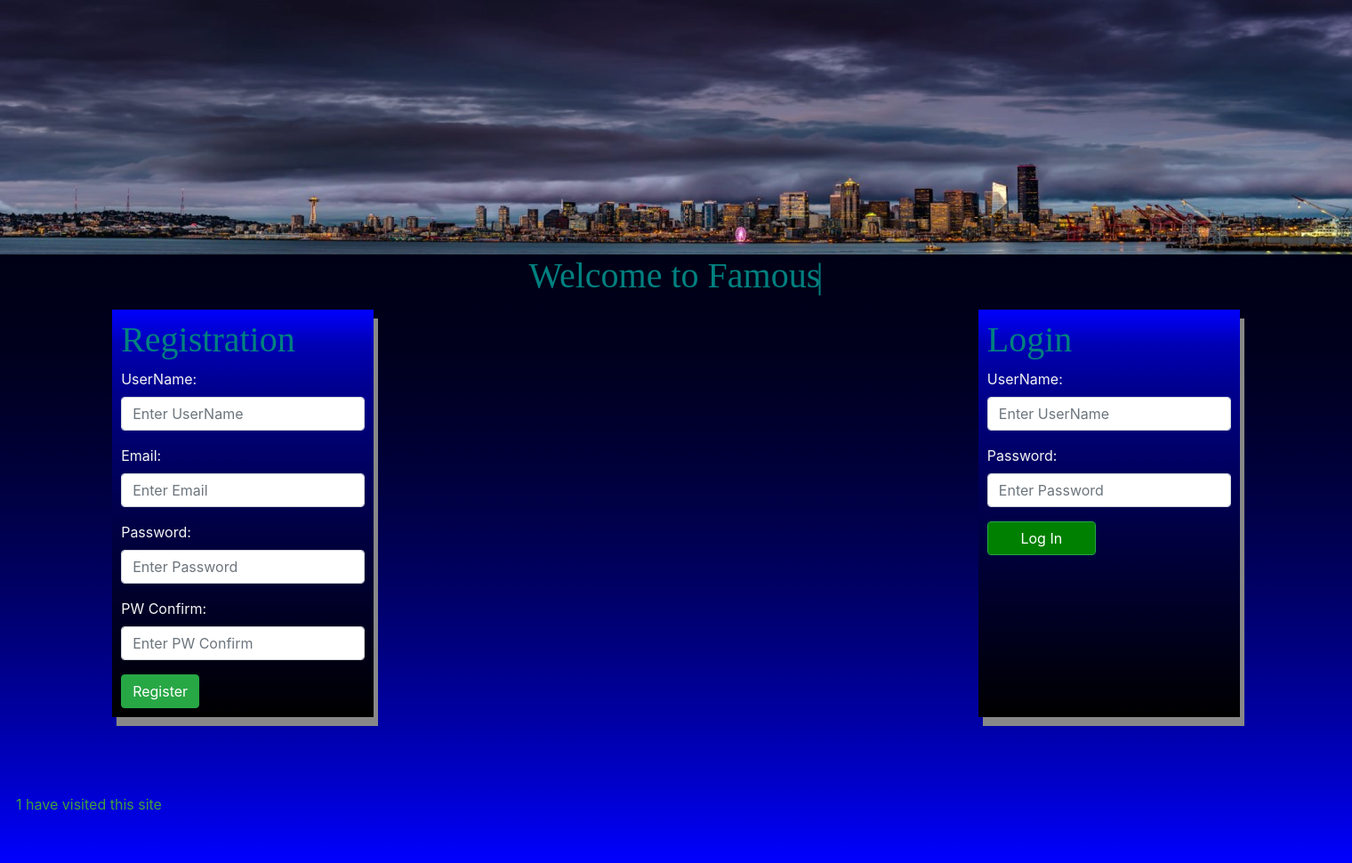
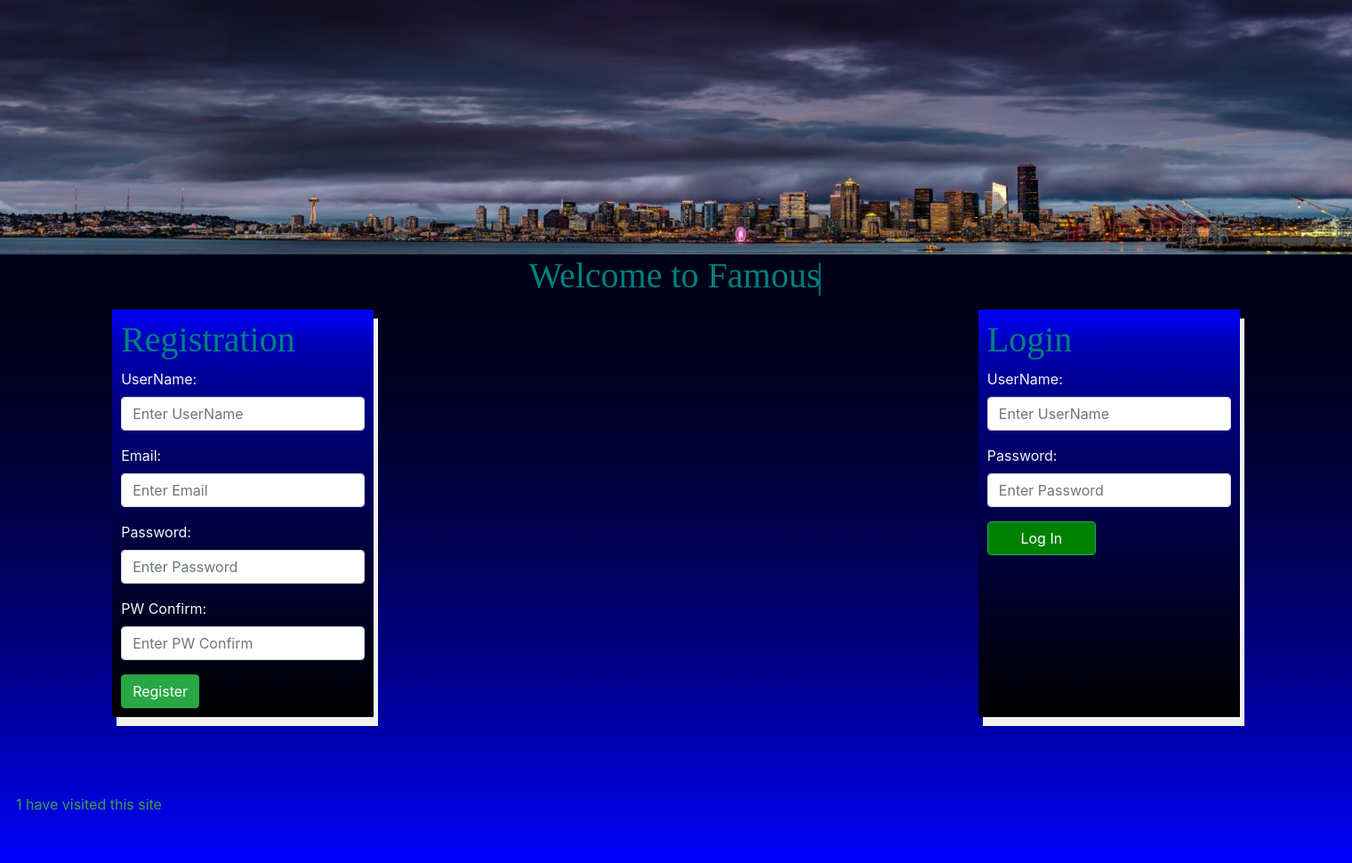
Before and after one commit to Seattle1885/Quotes, a Django app: page / in a window 1520 px wide. Shown: the whole page at 89% size. Run offline with Django 3.2, Linux system fonts and the light colour scheme; some libraries are stand-ins or nearby versions.

Commit message:
init commit

```diff
--- a/appQuote/static/css/stylesheet.css
+++ b/appQuote/static/css/stylesheet.css
@@ -105,7 +105,7 @@ body
 .box_shadow{
   border: 1px solid;
   padding: 10px;
-  box-shadow: 5px 10px #888;
+  box-shadow: 5px 10px rgb(241, 241, 241);
 }
 
 .color {
```
Also changed, not shown: db.sqlite3.
